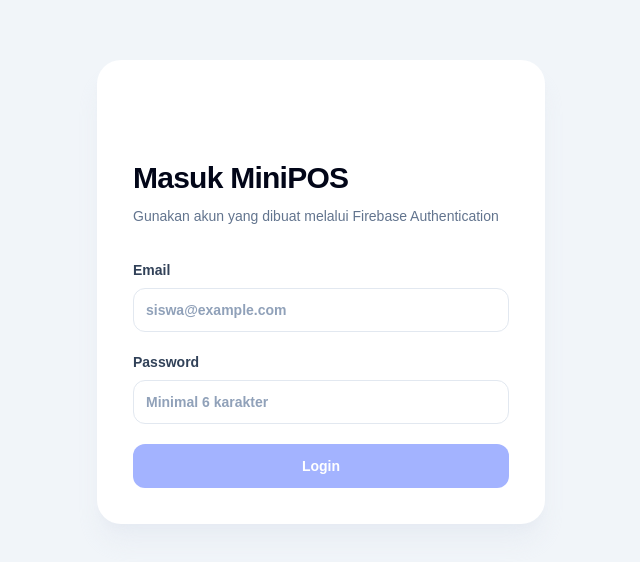
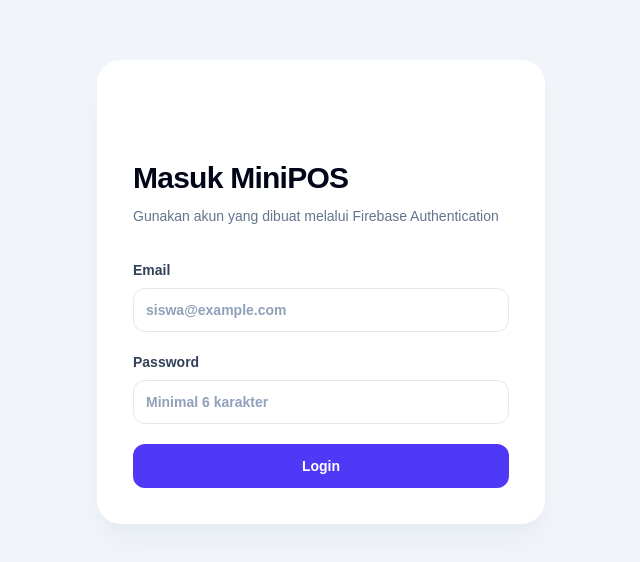
Before and after one commit to rizvalni9/mini-POS, a Next.js app: page /login in a window 1280 px wide. Shown: the part 108-670 px from the top of the page, without its empty margins (319-959 px from the left). Built offline with nearby package versions, Linux system fonts and the light colour scheme; no server answers; a web font is replaced by a local one.

Commit message:
repair page.tsx file in auth/login/

```diff
--- a/src/app/(auth)/login/page.tsx
+++ b/src/app/(auth)/login/page.tsx
@@ -18,7 +18,7 @@ export default function LoginPage(){
 
                     <Input label="Password" type="password" placeholder="Minimal 6 karakter"/>
 
-                    <Button type="submit" disabled>
+                    <Button type="submit">
                         Login
                     </Button>
                 </form>
--- a/src/app/layout.tsx
+++ b/src/app/layout.tsx
@@ -1,7 +1,7 @@
 import type { Metadata } from "next";
 import { Geist, Geist_Mono } from "next/font/google";
 import "./globals.css";
-import { AuthProvider } from "../contexts/auth-context";
+import { AuthProvider } from "@/contexts/auth-context";
 
 const geistSans = Geist({
   variable: "--font-geist-sans",
--- a/src/components/layout/Sidebar.tsx
+++ b/src/components/layout/Sidebar.tsx
@@ -69,7 +69,7 @@ export function Sidebar(){
                         <Link
                             key={item.href}
                             href={item.href}
-                            className={`flex item-center gap-3 rounded-xl px-4 py-3 text-sm font-semibold transition ${
+                            className={`flex shrink-0 item-center gap-3 rounded-xl px-4 py-3 text-sm font-semibold transition ${
                                 active
                                 ?"bg-indigo-600 text-white"
                                 :"text-slate-300 hover:bg-slate-900 hover:text-white"} `}>
@@ -79,6 +79,12 @@ export function Sidebar(){
                     );
                 })}
             </nav>
+
+            <div>
+                <button onClick={handleLogout} className="flex w-full items-center gap-3 rounded-xl px-4 py-3 text-sm font-semibold text-slate-300 hover:bg-slate-900 hover:text-white">
+                    <LogOut size={18}/>Logout
+                </button>
+            </div>
         </aside>
     );
 }
```
